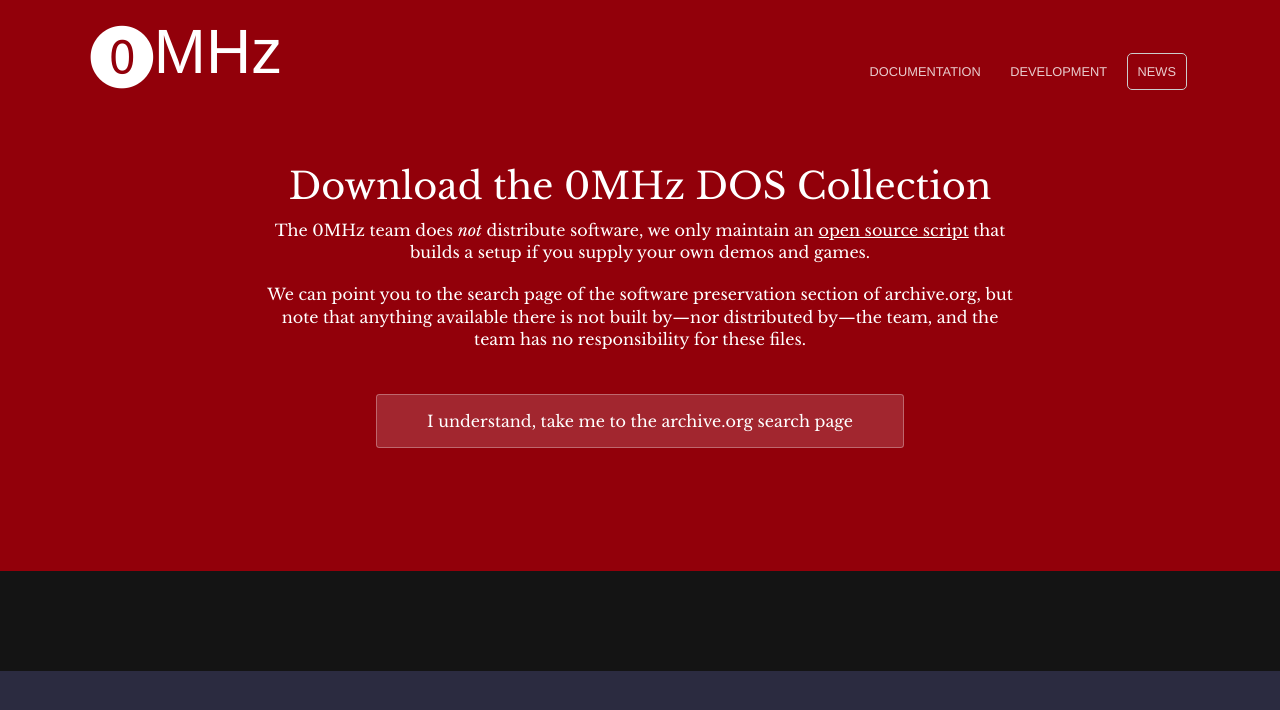
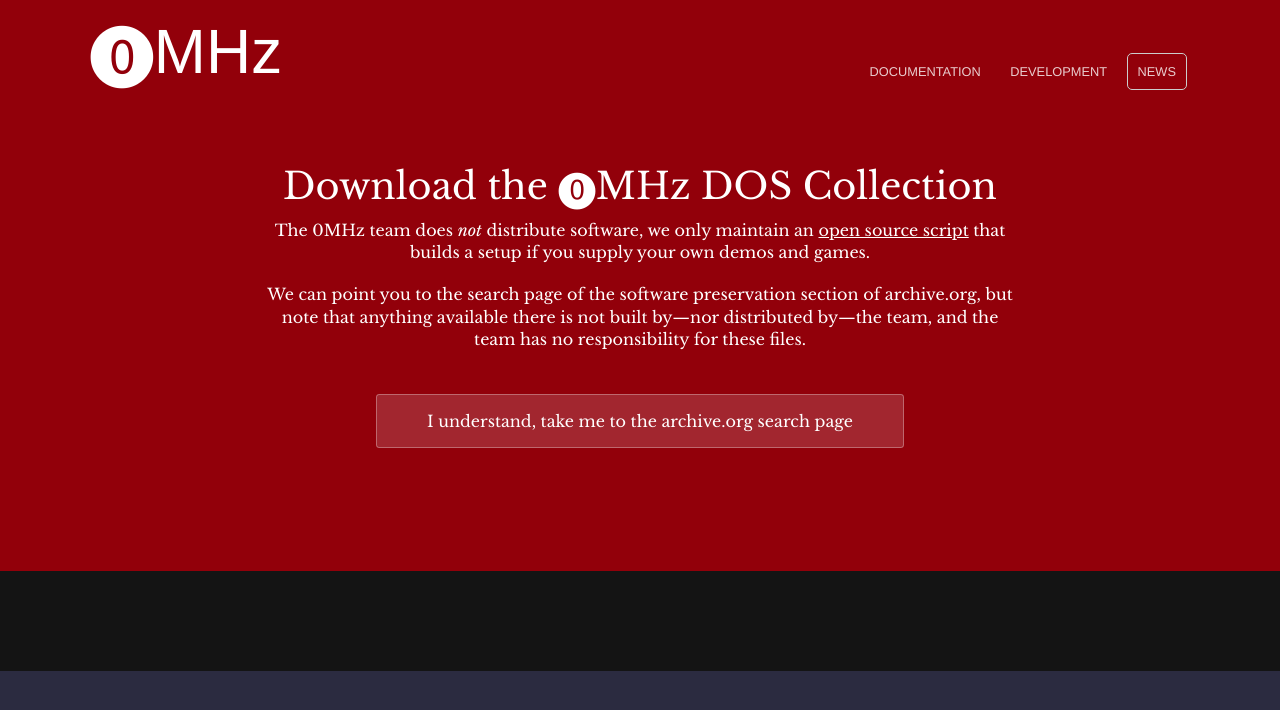
Before and after one commit to 0mhz-net/0mhz-net.github.io, a Jekyll site: the page built from download.html, in a window 1280 px wide. Shown: the top 710 px of the page. Built offline with Jekyll 4.4.1, drawn with Linux system fonts in a browser that asks for light colours.

Commit message:
Headline update

```diff
--- a/download.html
+++ b/download.html
@@ -5,7 +5,7 @@
 
 <section class="hero">
 	<div class="text-container">
-    <h1>Download the 0MHz DOS Collection</h1>
+    <h1>Download the ⓿MHz DOS Collection</h1>
 		<p class="subtext">The 0MHz team does <em>not</em> distribute software, we only maintain an <a href="https://github.com/0mhz-net/0mhz-collection" style="color:white; text-decoration: underline">open source script</a> that builds a setup if you supply your own demos and&nbsp;games.</p>
 
 		<p class="subtext"> We can point you to the search page of the software preservation section of archive.org, but note that anything available there is not built by&mdash;nor distributed by&mdash;the team, and the team has no responsibility for these&nbsp;files.</p>
```
